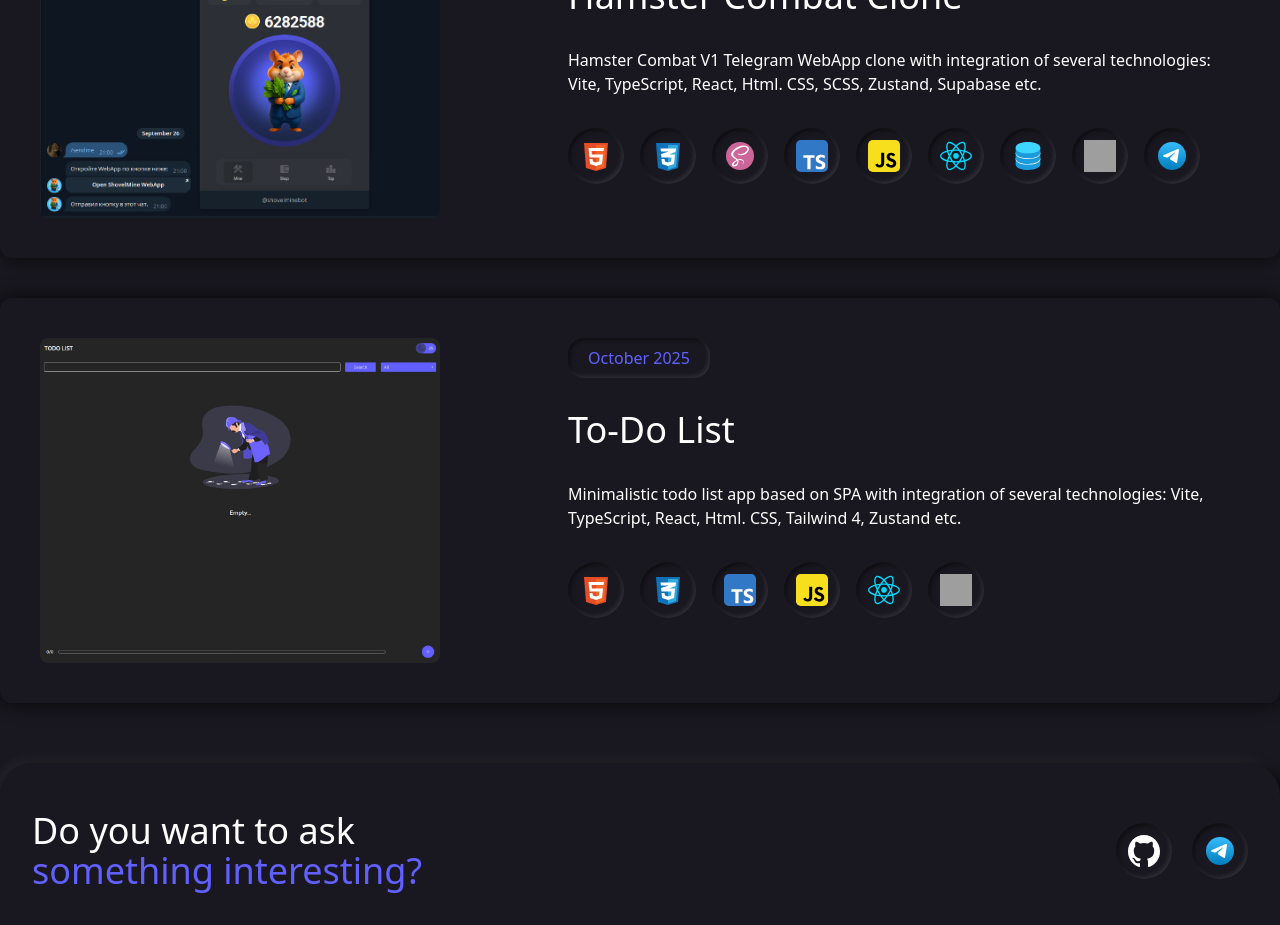
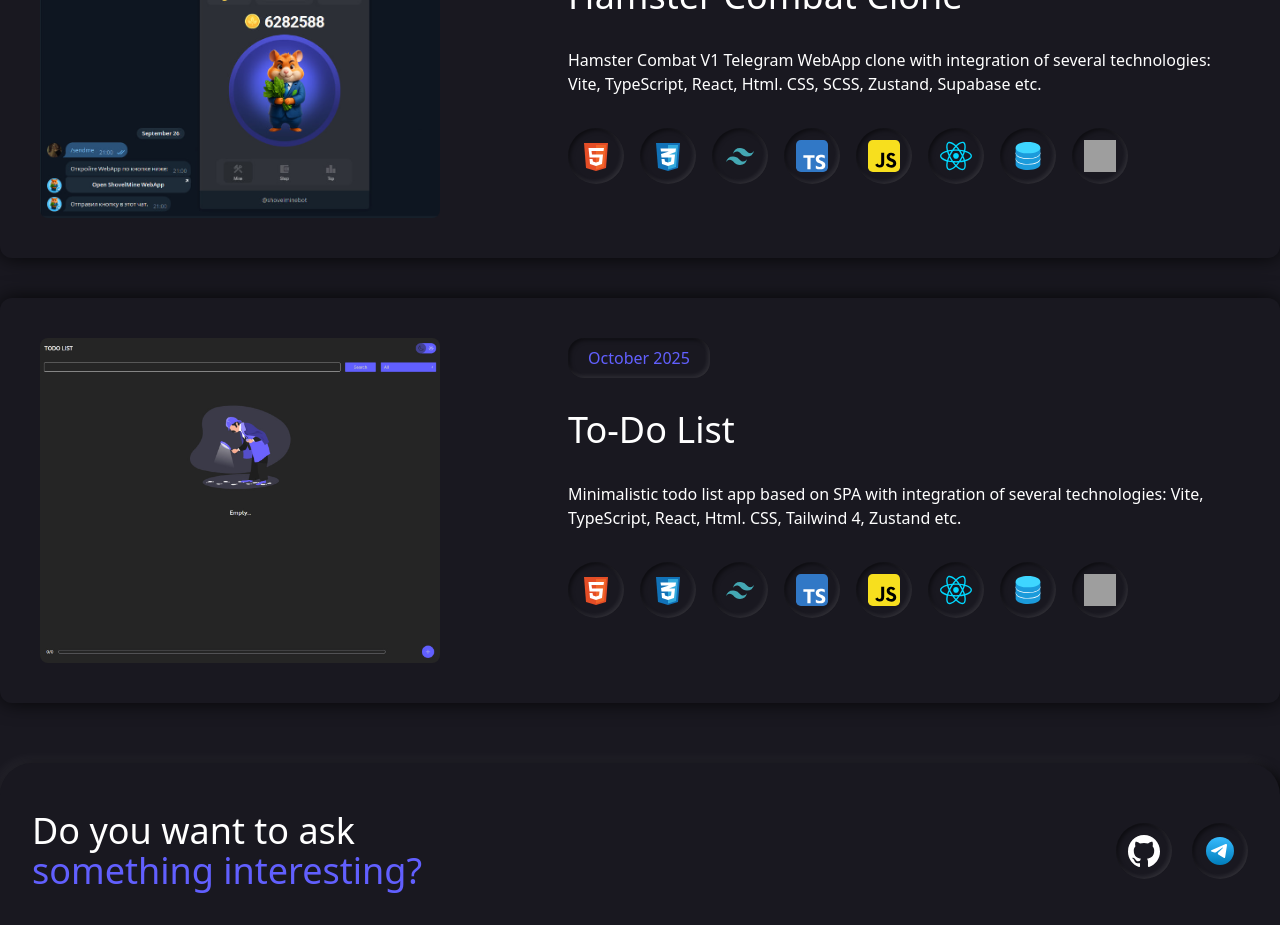
Before and after one commit to lvd536/portfolio, a React (Vite) app: page / in a window 1280 px wide. Shown: the part 1900-2825 px from the top of the page. Built offline with nearby package versions, Linux system fonts and the light colour scheme; grey boxes are pictures that could not be loaded.

Commit message:
- Rework & refactor portfolio - Add portfolio card interface - Add array of card in Portfolio.tsx - Add dynamic card node loading - Other simple changes

```diff
--- a/src/components/Portfolio/Portfolio.tsx
+++ b/src/components/Portfolio/Portfolio.tsx
@@ -4,37 +4,45 @@ import * as portfolioImages from '../../assets/portfolio/index.ts'
 import PortfolioCard from "./PortfolioCard.tsx";
 import Header from "../Header.tsx";
 import Modal from './Modal/Modal.tsx'
+import type { IPortfolioCard } from './PortfolioCard.tsx';
 import { useIsModal } from '../../store/useModalStore.tsx'
 
 export default function Portfolio() {
     const isModal = useIsModal()
-    return (
+    const portfolioProjects: IPortfolioCard[] = [
+        {
+            skills: [langs.html, langs.css, langs.tailwind, langs.typescript, langs.javascript, langs.react, langs.database, langs.zustand],
+            header: 'Portfolio',
+            dateTime: '2025-10',
+            dateString: 'October 2025',
+            description: 'Minimalistic portfolio based on SPA with integration of several technologies: Vite, TypeScript, React, Html. CSS, Tailwind 4, Zustand etc.',
+            projectImage: portfolioImages.portfolio,
+        },
+        {
+            skills: [langs.html, langs.css, langs.tailwind, langs.typescript, langs.javascript, langs.react, langs.database, langs.zustand],
+            header: 'Hamster Combat Clone',
+            dateTime: '2025-09',
+            dateString: 'September 2025',
+            description: 'Hamster Combat V1 Telegram WebApp clone with integration of several technologies: Vite, TypeScript, React, Html. CSS, SCSS, Zustand, Supabase etc.',
+            projectImage: portfolioImages.shovel,
+        },
+        {
+            skills: [langs.html, langs.css, langs.tailwind, langs.typescript, langs.javascript, langs.react, langs.database, langs.zustand],
+            header: 'To-Do List',
+            dateTime: '2025-10',
+            dateString: 'October 2025',
+            description: 'Minimalistic todo list app based on SPA with integration of several technologies: Vite, TypeScript, React, Html. CSS, Tailwind 4, Zustand etc.',
+            projectImage: portfolioImages.todoList,
+        }
+    ]
+   return (
         <section id="portfolio" className="mt-25">
             <Header word1={'My'} word2={'portfolio'}/>
-            <PortfolioCard
-                skills={[langs.html, langs.css, langs.tailwind, langs.typescript, langs.javascript, langs.react, langs.database, langs.zustand]}
-                header='Portfolio'
-                dateTime='2025-10'
-                dateString='October 2025'
-                description='Minimalistic portfolio based on SPA with integration of several technologies: Vite, TypeScript, React, Html. CSS, Tailwind 4, Zustand etc.'
-                projectImage={portfolioImages.portfolio}
-            />
-            <PortfolioCard
-                skills={[langs.html, langs.css, langs.scss, langs.typescript, langs.javascript, langs.react, langs.database, langs.zustand, langs.telegram]}
-                header='Hamster Combat Clone'
-                dateTime='2025-09'
-                dateString='September 2025'
-                description='Hamster Combat V1 Telegram WebApp clone with integration of several technologies: Vite, TypeScript, React, Html. CSS, SCSS, Zustand, Supabase etc.'
-                projectImage={portfolioImages.shovel}
-            />
-            <PortfolioCard
-                skills={[langs.html, langs.css, langs.typescript, langs.javascript, langs.react, langs.zustand]}
-                header='To-Do List'
-                dateTime='2025-10'
-                dateString='October 2025'
-                description='Minimalistic todo list app based on SPA with integration of several technologies: Vite, TypeScript, React, Html. CSS, Tailwind 4, Zustand etc.'
-                projectImage={portfolioImages.todoList}
-            />
+            {portfolioProjects.map((portfolio, index) => {
+                return (
+                    <PortfolioCard portfolioDetails={portfolio} key={index}/>
+                )
+            })}
             {isModal && <Modal/>}
         </section>
     )
--- a/src/components/Portfolio/PortfolioCard.tsx
+++ b/src/components/Portfolio/PortfolioCard.tsx
@@ -1,27 +1,29 @@
 import { setImage, setIsModal } from "../../store/useModalStore.tsx";
 import Skill from "../Skill.tsx";
 
-export default function PortfolioCard({header, dateTime, dateString, description, skills, projectImage}: {
+export interface IPortfolioCard {
     header: string,
     dateTime: string,
     dateString: string,
     description: string,
     skills: string[],
     projectImage: string
-}) {
+}
+
+export default function PortfolioCard({portfolioDetails}: {portfolioDetails: IPortfolioCard}) {
     const handleClick = () => {
-        setImage(projectImage)
+        setImage(portfolioDetails.projectImage)
         setIsModal(true)
     }
     return (
         <div className="flex flex-col lg:flex-row bg-custom-light dark:bg-bg-dark gap-[10vw] mt-10 transition-shadow duration-300 shadow-(--box-shadow-custom-2) hover:shadow-(--box-shadow-custom-hover) rounded-xl p-10 animate-custom-bounceY" onClick={handleClick}>
-            <img src={projectImage} alt="" className="w-full lg:max-w-100 max-h-100 rounded-lg duration-300 hover:ring-1 ring-indigo-500/60 object-cover"/>
+            <img src={portfolioDetails.projectImage} alt="" className="w-full lg:max-w-100 max-h-100 rounded-lg duration-300 hover:ring-1 ring-indigo-500/60 object-cover"/>
             <div className="flex flex-col w-full gap-8">
-                <time className="w-fit text-indigo-500 font-medium shadow-(--box-shadow-inset) rounded-2xl p-2 px-5" dateTime={dateTime}>{dateString}</time>
-                <span className="text-4xl text-black dark:text-white">{header}</span>
-                <span className="text-black dark:text-white">{description}</span>
+                <time className="w-fit text-indigo-500 font-medium shadow-(--box-shadow-inset) rounded-2xl p-2 px-5" dateTime={portfolioDetails.dateTime}>{portfolioDetails.dateString}</time>
+                <span className="text-4xl text-black dark:text-white">{portfolioDetails.header}</span>
+                <span className="text-black dark:text-white">{portfolioDetails.description}</span>
                 <ul className="flex flex-wrap gap-4">
-                    {skills.map((skill, index) => (
+                    {portfolioDetails.skills.map((skill, index) => (
                         <Skill key={index} image={skill}/>
                     ))}
                 </ul>
```
